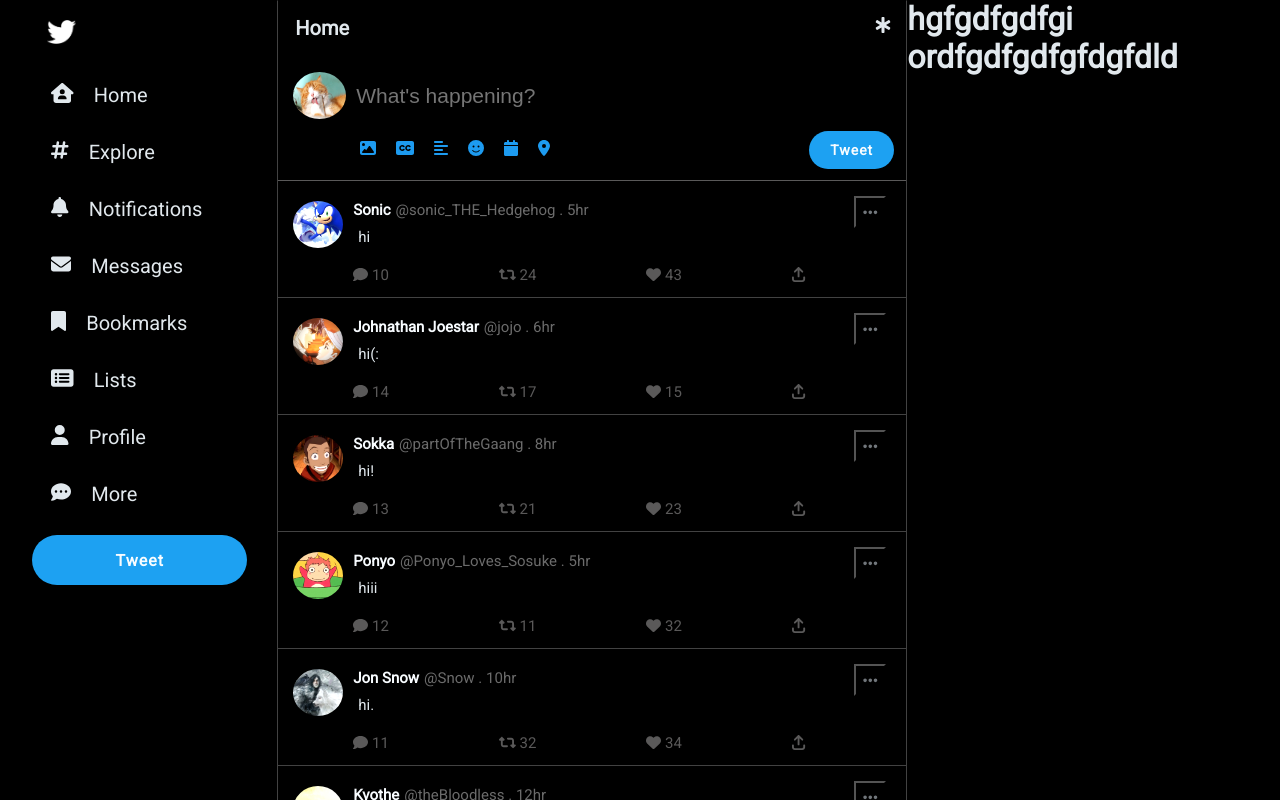
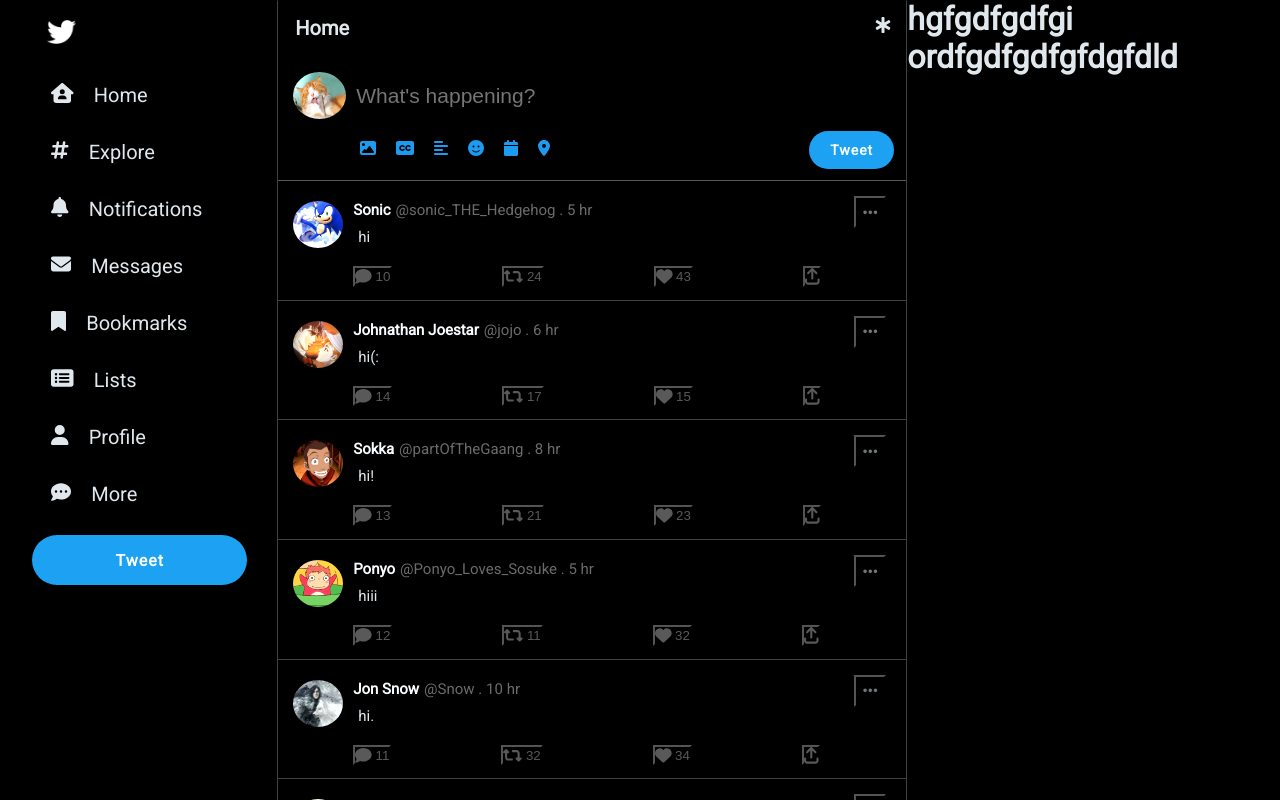
Before and after one commit to Jwilkins48/Twitter-Clone, a React (Create React App) app: page / in a window 1280 px wide. Shown: the top 800 px of the page. Built offline with nearby package versions, Linux system fonts and the light colour scheme.

Commit message:
adding dropdown menu

```diff
--- a/package.json
+++ b/package.json
@@ -6,6 +6,7 @@
     "@fortawesome/fontawesome-svg-core": "^6.1.1",
     "@fortawesome/free-solid-svg-icons": "^6.1.1",
     "@fortawesome/react-fontawesome": "^0.1.18",
+    "@progress/kendo-react-dropdowns": "^5.5.0",
     "@testing-library/jest-dom": "^5.16.4",
     "@testing-library/react": "^13.3.0",
     "@testing-library/user-event": "^13.5.0",
--- a/src/App.js
+++ b/src/App.js
@@ -4,6 +4,7 @@ import NotificationBar from "./components/NotificationBar";
 import data from './data/tweets';
 import { useState } from 'react'
 import {v4 as uuidv4} from 'uuid'
+
 
 function App() {
   const [twitterFeed, setTwitterFeed] = useState(data);
@@ -14,6 +15,7 @@ function App() {
   }
 
   const deleteTweet = (id) => {
+
     setTwitterFeed(twitterFeed.filter((item) => item.id !== id));
   }
 
--- a/src/components/Home.jsx
+++ b/src/components/Home.jsx
@@ -19,6 +19,7 @@ function Home({twitterFeed, addTweet, deleteTweet}) {
   const [tweet, setTweet] = useState('');
   const [btnDisabled, setBtnDisabled] = useState(true);
 
+
   const handleChange = (e) => {
     if(tweet === ''){
       setBtnDisabled(true);
@@ -39,6 +40,7 @@ function Home({twitterFeed, addTweet, deleteTweet}) {
         username: 'Jenna682',
         timePosted: 0,
         src: 'profileImages/cat.jpeg',
+        userTweet: true,
       }
       addTweet(newTweet);
       setTweet('');
@@ -83,8 +85,6 @@ function Home({twitterFeed, addTweet, deleteTweet}) {
           </div>
           </div>
 
-          {/* Twitter Feed Start - *Still Need To Create Custom Tweet Component */}
-
           {twitterFeed.map((item) => (
             <div key={item.id} id={item.id}>
               <TweetCard key={item.id} item={item} deleteTweet={deleteTweet} />
--- a/src/components/TweetCard.jsx
+++ b/src/components/TweetCard.jsx
@@ -1,36 +1,50 @@
 import React from 'react'
 import Card from './Card'
+import { useState } from 'react';
 import { FontAwesomeIcon } from '@fortawesome/react-fontawesome';
 import { faArrowUpFromBracket, faEllipsis, faComment, faHeart, faRetweet, } from '@fortawesome/free-solid-svg-icons';
+import UserTweet from './dropdownMenus/UserTweet';
+
 
 function TweetCard({item, deleteTweet}) {
 
-  const comment = <FontAwesomeIcon icon={faComment} />
-  const retweet = <FontAwesomeIcon icon={faRetweet} />
-  const heart = <FontAwesomeIcon icon={faHeart} />
-  const share = <FontAwesomeIcon icon={faArrowUpFromBracket} />
+  const comment = <FontAwesomeIcon size="lg" icon={faComment} />
+  const retweet = <FontAwesomeIcon size="lg" icon={faRetweet} />
+  const heart = <FontAwesomeIcon size="lg" icon={faHeart} />
+  const share = <FontAwesomeIcon size="lg" icon={faArrowUpFromBracket} />
   const options = <FontAwesomeIcon size="lg" icon={faEllipsis} />
+
+
+  // const increment = () => {
+  //   console.log('hi');
+  //   console.log(item.userTweet);
+  // }
+
+  const moreOptionsMenu = () => {
+    console.log('hi');
+    <UserTweet />
+  }
 
 
   return (
 
-
     <Card>
         <div className='tweetUserInfo'> <img className='twitterFeedImages' src={item.src} alt='user profile' width="50" height="47"></img>
-            <span className='users-Name'>{item.name} </span> @{item.username} . {item.timePosted}hr
+            <span className='users-Name'>{item.name} </span> @{item.username} . {item.timePosted} hr
 
             {/* Change to more options menu later */}
             <div className='optionsBtnContainer'>
-              <button onClick={() => deleteTweet(item.id)} className='optionsBtn'>{options}</button>
+              {/* <button onClick={() => deleteTweet(item.id)} className='optionsBtn'>{options}</button> */}
+              <button onClick={() => moreOptionsMenu()} className='optionsBtn'>{options}</button>
             </div>
             </div>
             <div className='postedTweetInfo'>{item.tweet}</div>
 
             <div className='postedTweetIcons'>
-                  <p className='postedIcons comment'>{comment} {item.comments}</p>
-                  <p className='postedIcons retweet'>{retweet} {item.retweets}</p>
-                  <p className='postedIcons heart'>{heart} {item.likes}</p>
-                  <p className='postedIcons share'>{share}</p>
+                  <button className='postedIcons comment'>{comment} {item.comments}</button>
+                  <button className='postedIcons retweet'>{retweet} {item.retweets}</button>
+                  <button className='postedIcons heart'>{heart} {item.likes}</button>
+                  <button className='postedIcons share'>{share}</button>
                 </div>
     </Card>
   )
--- /dev/null
+++ b/src/components/dropdownMenus/UserTweet.jsx
@@ -0,0 +1,16 @@
+import React from 'react'
+
+
+function UserTweet() {
+
+  return (
+    <div>
+        <select>
+            <option>Follow</option>
+            <option>report</option>
+        </select>
+    </div>
+  )
+}
+
+export default UserTweet
--- a/src/index.css
+++ b/src/index.css
@@ -227,6 +227,9 @@ body {
 }
 .postedIcons{
     margin: 10px 0px -10px 70px;
+    background-color: transparent;
+    color: #5a5959;
+    cursor: pointer;
 }
 
 .comment:hover, .share:hover{
```
Also changed, not shown: 1 other file (tests, documents, lock files or other folders).
